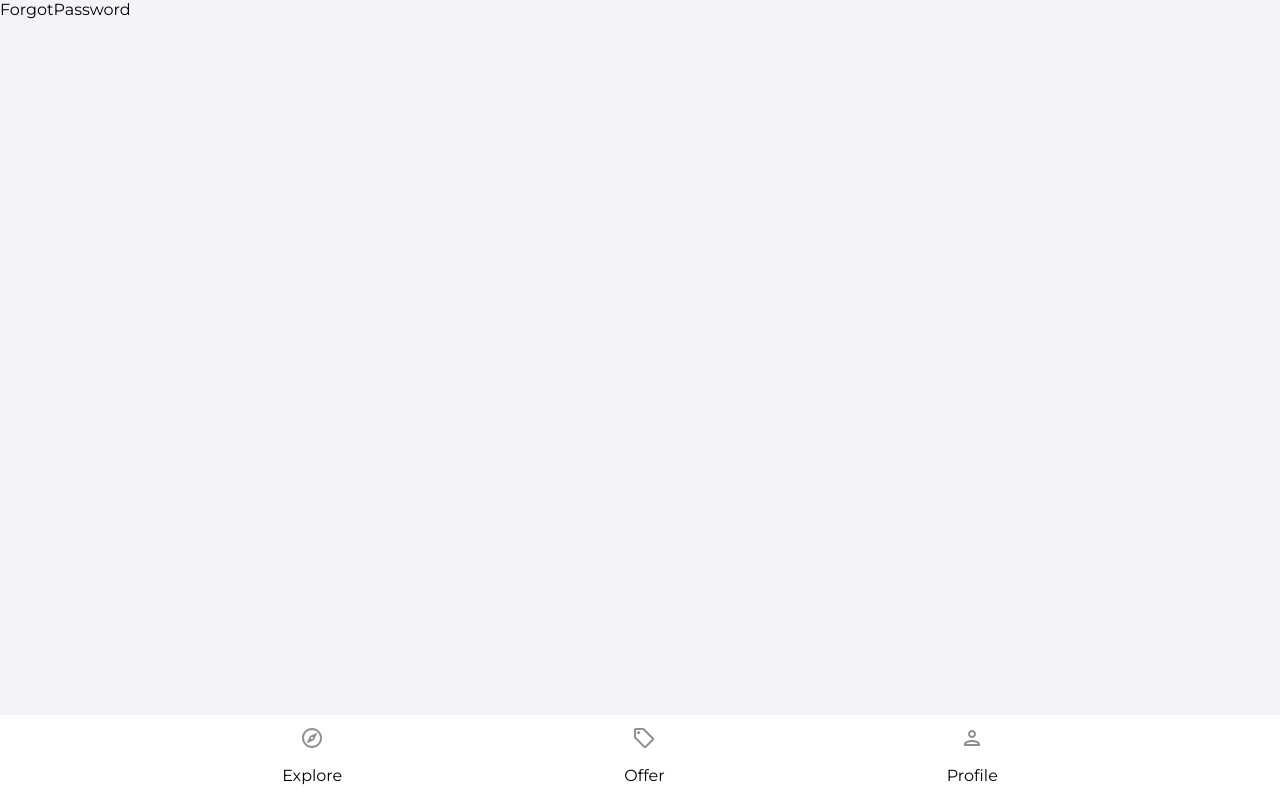
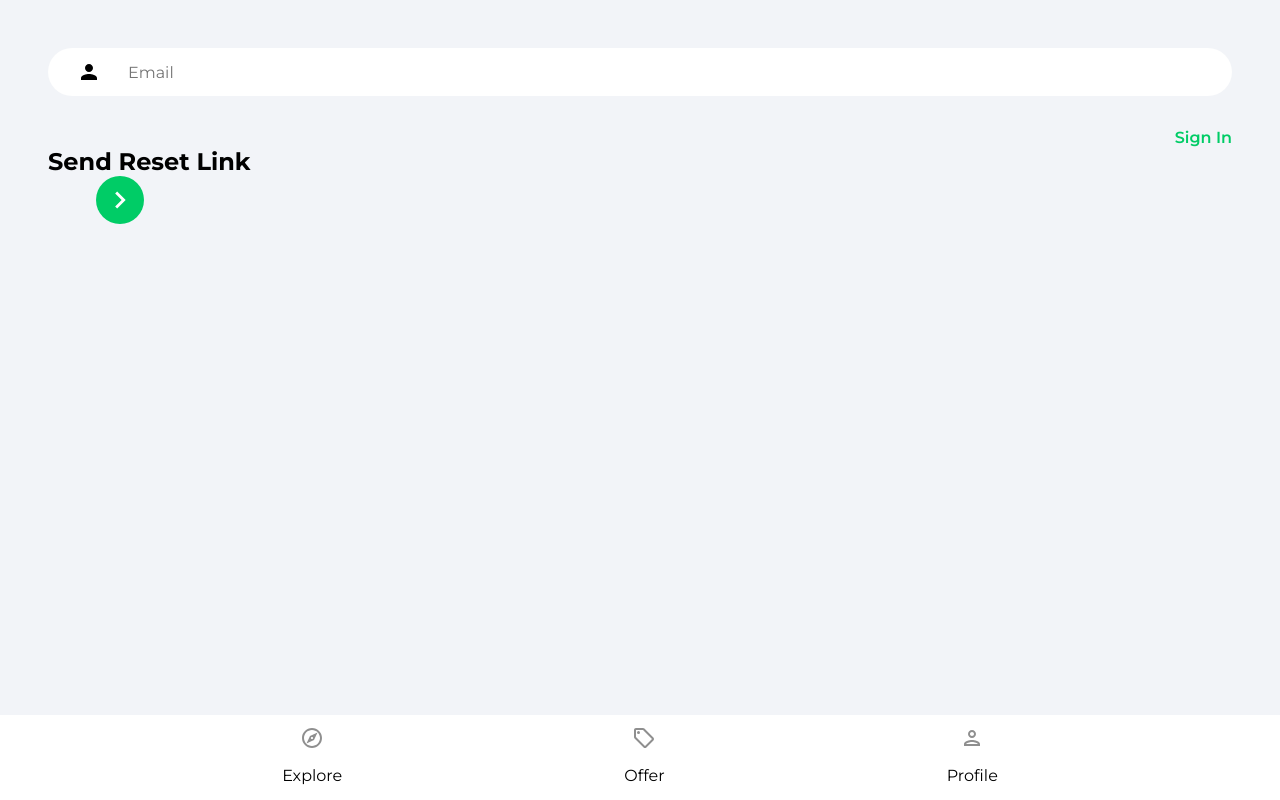
Before and after one commit to johnycomp11/houase-marketplace-app, a React (Create React App) app: page /forgot-password in a window 1280 px wide. Built offline with nearby package versions, Linux system fonts and the light colour scheme.

Commit message:
added forgotPassword function to email user their password

```diff
--- a/src/App.js
+++ b/src/App.js
@@ -1,7 +1,8 @@
 import { BrowserRouter as Router, Routes, Route } from "react-router-dom";
-import { ToastContainer} from 'react-toastify';
-import 'react-toastify/dist/ReactToastify.css'
+import { ToastContainer } from "react-toastify";
+import "react-toastify/dist/ReactToastify.css";
 import Navbar from "./components/Navbar";
+import PrivateRoute from "./components/PrivateRoute";
 import Explore from "./pages/Explore";
 import Offers from "./pages/Offers";
 import Profile from "./pages/Profile";
@@ -14,12 +15,14 @@
     <>
       <Router>
         <Routes>
-        <Route path = '/' element = {<Explore />} />
-        <Route path = '/offers' element = {<Offers />} />
-        <Route path = '/profile' element = {<Profile />} />
-        <Route path = '/sign-in' element = {<SignIn />} />
-        <Route path = '/sign-up' element = {<SignUp />} />
-        <Route path = '/forgot-password' element = {<ForgotPassword />} />
+          <Route path="/" element={<Explore />} />
+          <Route path="/offers" element={<Offers />} />
+          <Route path="/profile" element={<PrivateRoute />}>
+            <Route path="/profile" element={<Profile />} />
+          </Route>
+          <Route path="/sign-in" element={<SignIn />} />
+          <Route path="/sign-up" element={<SignUp />} />
+          <Route path="/forgot-password" element={<ForgotPassword />} />
         </Routes>
         <Navbar />
       </Router>
--- /dev/null
+++ b/src/components/PrivateRoute.jsx
@@ -0,0 +1,16 @@
+import { Navigate, Outlet } from "react-router-dom";
+import { useAuthStatus } from "../hooks/useAuthStatus";
+import Spinner from "./Spinner";
+
+const PrivateRoute = () => {
+  //destructure loggedIn and checkingStatus from useAuthStatus
+  const {loggedIn, checkingStatus} = useAuthStatus()
+
+  if(checkingStatus){
+    return <Spinner />
+
+  }
+  return loggedIn ? <Outlet /> : <Navigate to="/sign-in" />;
+};
+
+export default PrivateRoute;
--- /dev/null
+++ b/src/components/Spinner.jsx
@@ -0,0 +1,13 @@
+
+
+function Spinner() {
+  return (
+    <div className="loadingSpinnerContainer">
+        <div className="loadingSpinner">
+
+        </div>
+    </div>
+  )
+}
+
+export default Spinner
--- /dev/null
+++ b/src/hooks/useAuthStatus.js
@@ -0,0 +1,23 @@
+import { useEffect, useState } from "react";
+import { getAuth, onAuthStateChanged } from "firebase/auth";
+
+export const useAuthStatus = () => {
+  const [loggedIn, setLoggedIn] = useState(false);
+  //Loading
+  const [checkingStatus, setCheckingStatus] = useState(true);
+
+  //Are we logged in? set checkingStatus to false and loggedIn to true
+  useEffect(() => {
+    const auth = getAuth();
+    onAuthStateChanged(auth, (user) => {
+      if (user) {
+        setLoggedIn(true);
+      }
+      setCheckingStatus(false);
+    });
+  });
+
+  return { loggedIn, checkingStatus };
+};
+
+//imported to PrivateRoute
--- a/src/pages/ForgotPassword.jsx
+++ b/src/pages/ForgotPassword.jsx
@@ -1,9 +1,55 @@
-
+import { useState } from "react";
+import { Link } from "react-router-dom";
+import { getAuth, sendPasswordResetEmail } from "firebase/auth";
+import { toast } from "react-toastify";
+import { ReactComponent as ArrowRightIcon } from "../assets/svg/keyboardArrowRightIcon.svg";
 
 function ForgotPassword() {
+  const [email, setEmail] = useState("");
+
+  const onChange = (e) => setEmail(e.target.value);
+
+  const onSubmit = async (e) => {
+    e.preventDefault();
+
+    try {
+      const auth = getAuth();
+      await sendPasswordResetEmail(auth, email);
+      toast.success("Email was sent");
+    } catch (error) {
+      toast.error("Could not send reset email");
+    }
+  };
+
   return (
-    <div>ForgotPassword</div>
-  )
+    <div className="pageContainer">
+      <header>
+        <p className="pageHeader"></p>
+      </header>
+
+      <main>
+        <form onSubmit={onSubmit}>
+          <input
+            className="emailInput"
+            type="email"
+            placeholder="Email"
+            id="email"
+            value={email}
+            onChange={onChange}
+          />
+          <Link className="forgotPasswordLink" to="/sign-in">
+            Sign In
+          </Link>
+          <div className="signInbar">
+            <div className="signInText">Send Reset Link</div>
+            <button className="signInButton">
+              <ArrowRightIcon fill="#ffffff" width="34px" height="34px" />
+            </button>
+          </div>
+        </form>
+      </main>
+    </div>
+  );
 }
 
-export default ForgotPassword
+export default ForgotPassword;
```
Lines whose indentation alone changed are shown as unchanged.
